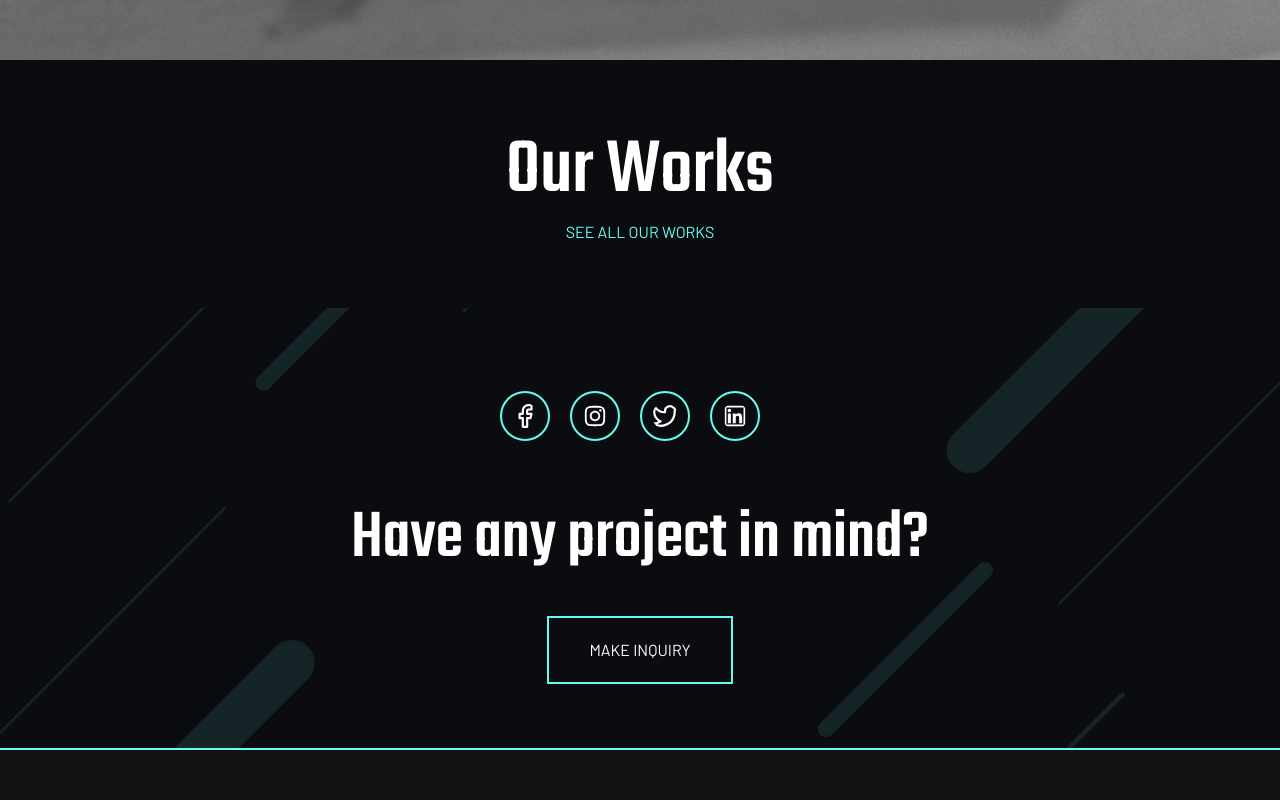
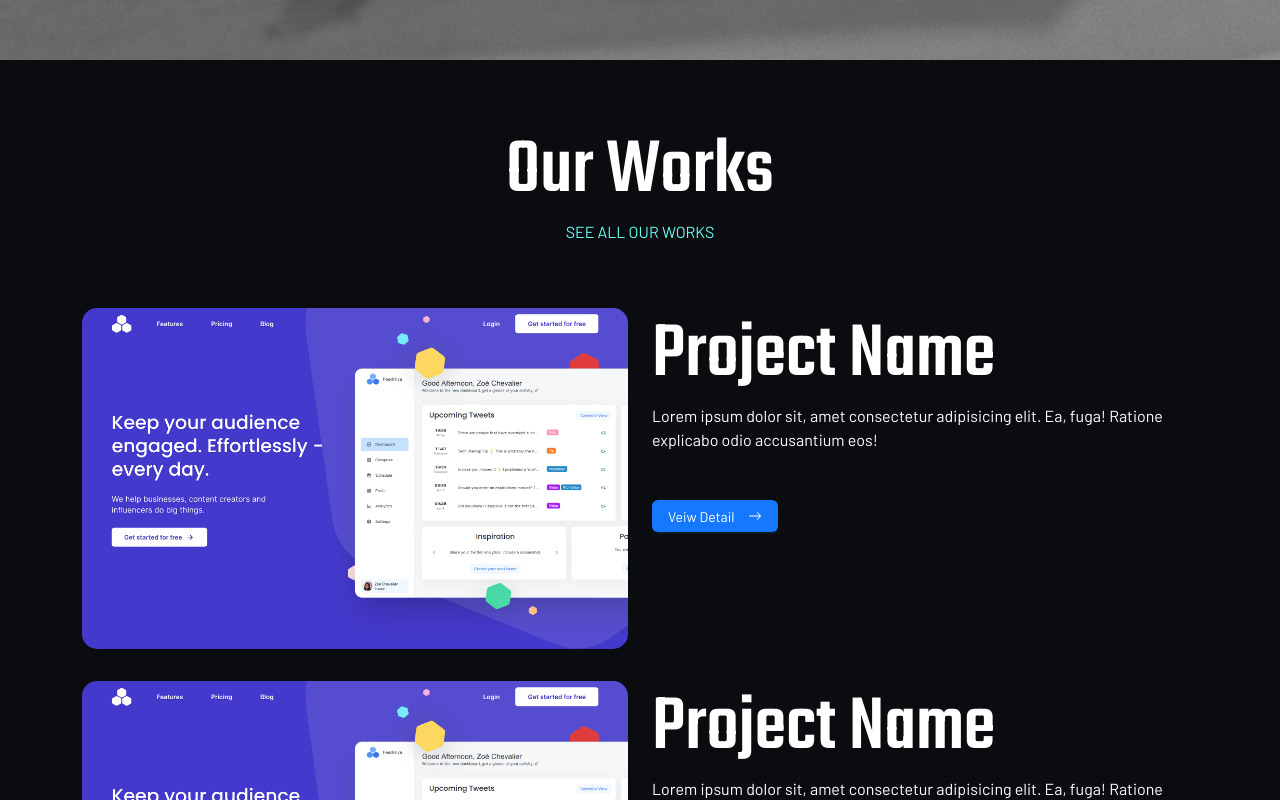
Before and after one commit to arifmunir77/portfolio-1, a React (Create React App) app: page /work in a window 1280 px wide. Shown: the part 740-1540 px from the top of the page. Built offline with nearby package versions, Linux system fonts and the light colour scheme.

Commit message:
modal added and work section updated

```diff
--- a/src/App.tsx
+++ b/src/App.tsx
@@ -1,11 +1,9 @@
 import { BrowserRouter as Router, Routes, Route } from "react-router-dom";
 import GlobalStyle from "globalStyles";
 import { useEffect } from "react";
-import { HomeCom, WorkCom } from "components";
+import { HomeCom, WorkCom, ServicesCom, AboutUsCom } from "components";
 import { motion, useMotionValue, useSpring } from "framer-motion";
-import { Footer, InQuirySection, Navbar } from "components/common";
-import ServicesCom from "components/servicesCom";
-import AboutUsCom from "components/aboutUsCom";
+import { Footer, InQuirySection } from "components/common";
 
 function App() {
   const cursorX = useMotionValue(-100);
--- a/src/assets/index.ts
+++ b/src/assets/index.ts
@@ -16,3 +16,4 @@ export { default as sericesWorkImg } from "./images/sericesWorkImg.png";
 export { default as WorkBgImg } from "./images/WorkBgImg.png";
 export { default as bg } from "./images/bg.png";
 export { default as AboutUsHero } from "./images/AboutUsHero.png";
+export { default as OurWorkImgOne } from "./images/OurWorkImgOne.png";
--- a/src/components/aboutUsCom/countUp/index.tsx
+++ b/src/components/aboutUsCom/countUp/index.tsx
@@ -1,4 +1,4 @@
-import { CountUpWrapper, IconHeading, IconText, IconWrapper } from "./element";
+import { CountUpWrapper, IconText, IconWrapper } from "./element";
 import { MainCol, MainContainer, MainRow } from "components/common";
 import { RiContactsLine } from "react-icons/ri";
 import CountUpComponent from "react-countup";
--- a/src/components/common/index.ts
+++ b/src/components/common/index.ts
@@ -5,3 +5,4 @@ export { default as Footer } from "./footer";
 export { default as ToastMessage } from "./toastMessage";
 export { default as Loader } from "./loader";
 export { default as InQuirySection } from "./inQuirySection";
+export { default as modal } from "./modal";
--- /dev/null
+++ b/src/components/common/modal/element.ts
@@ -0,0 +1,23 @@
+import styled from "styled-components";
+
+export const ModalWrapper = styled.div`
+  button.ant-btn.css-dev-only-do-not-override-w8mnev.ant-btn-primary {
+    background: transparent;
+    border: none;
+    box-shadow: none;
+    color: #66fcf1;
+    margin-top: 2rem;
+
+    &:focus {
+      box-shadow: none !important;
+    }
+  }
+  .arrow-icon {
+    margin-left: 5px;
+  }
+
+  .ant-modal > .ant-modal-content {
+    /* background-color: transparent !important; */
+    box-shadow: none !important;
+  }
+`;
--- /dev/null
+++ b/src/components/common/modal/index.tsx
@@ -0,0 +1,40 @@
+import React, { useState } from "react";
+import { Button, Modal } from "antd";
+import { ModalWrapper } from "./element";
+import { BsArrowRight } from "react-icons/bs";
+
+const WorkModal = () => {
+  const [isModalOpen, setIsModalOpen] = useState(false);
+
+  const showModal = () => {
+    setIsModalOpen(true);
+  };
+
+  const handleOk = () => {
+    setIsModalOpen(false);
+  };
+
+  const handleCancel = () => {
+    setIsModalOpen(false);
+  };
+
+  return (
+    <ModalWrapper>
+      <Button type="primary" onClick={showModal}>
+        Veiw Detail <BsArrowRight className="arrow-icon" />
+      </Button>
+      <Modal
+        title="Basic Modal"
+        open={isModalOpen}
+        onOk={handleOk}
+        onCancel={handleCancel}
+      >
+        <p className="bb">Some contents...</p>
+        <p>Some contents...</p>
+        <p>Some contents...</p>
+      </Modal>
+    </ModalWrapper>
+  );
+};
+
+export default WorkModal;
--- a/src/components/common/navbar/index.tsx
+++ b/src/components/common/navbar/index.tsx
@@ -11,7 +11,7 @@ import { useState } from "react";
 import { MenuButton } from "./icon";
 import { AnimatePresence } from "framer-motion";
 import { Link } from "react-router-dom";
-import { logo, videoLogo } from "assets";
+import { videoLogo } from "assets";
 import { Image } from "react-bootstrap";
 
 function Topbar() {
--- a/src/components/data/index.tsx
+++ b/src/components/data/index.tsx
@@ -15,6 +15,7 @@ import {
   workImgFour,
   workImgFive,
   workImgSix,
+  OurWorkImgOne,
 } from "assets";
 
 export const heroCardData = [
@@ -103,3 +104,24 @@ export const workCardData = [
     img: workImgSix,
   },
 ];
+
+export const OurWorkData = [
+  {
+    id: 1,
+    img: OurWorkImgOne,
+    heading: "Project Name",
+    text: "Lorem ipsum dolor sit, amet consectetur adipisicing elit. Ea, fuga! Ratione explicabo odio accusantium eos! ",
+  },
+  {
+    id: 2,
+    img: OurWorkImgOne,
+    heading: "Project Name",
+    text: "Lorem ipsum dolor sit, amet consectetur adipisicing elit. Ea, fuga! Ratione explicabo odio accusantium eos! ",
+  },
+  {
+    id: 3,
+    img: OurWorkImgOne,
+    heading: "Project Name",
+    text: "Lorem ipsum dolor sit, amet consectetur adipisicing elit. Ea, fuga! Ratione explicabo odio accusantium eos! ",
+  },
+];
--- a/src/components/index.ts
+++ b/src/components/index.ts
@@ -1,2 +1,4 @@
 export { default as HomeCom } from "./homeCom";
 export { default as WorkCom } from "./workCom";
+export { default as ServicesCom } from "./servicesCom";
+export { default as AboutUsCom } from "./aboutUsCom";
--- a/src/components/workCom/ourWork/element.ts
+++ b/src/components/workCom/ourWork/element.ts
@@ -6,6 +6,19 @@ export const OurWorkWrapper = styled.div`
   .ourContainer {
     margin-top: 4rem;
     margin-bottom: 4rem;
+  }
+
+  .left {
+    margin-top: 2rem;
+    margin-bottom: 2rem;
+    margin-left: 30px;
+    @media (max-width: 991.98px) {
+      margin-left: 0;
+    }
+  }
+
+  .TopMargin {
+    margin-top: 2rem;
   }
 `;
 
@@ -22,21 +35,34 @@ export const OurWorkText = styled.p`
   color: #66fcf1;
 `;
 
-export const TabWrapper = styled.div`
-  .ant-tabs-top > .ant-tabs-nav::before {
-    border-bottom: none !important;
-  }
+export const OurWorkImg = styled.img`
+  border-radius: 15px;
+`;
 
-  .ant-tabs .ant-tabs-tab-btn {
-    color: #fff;
-    outline: none;
-    transition: all 0.3s;
-  }
-
-  .ant-tabs .ant-tabs-tab.ant-tabs-tab-active .ant-tabs-tab-btn {
-    color: #000;
-    text-shadow: 0 0 0.25px currentcolor;
-    background: #66fcf1;
-    padding: 10px 30px;
+export const OurWorkProjectHeading = styled.h1`
+  font-size: 80px;
+  font-family: "Teko";
+  color: #fff;
+  margin-bottom: 0;
+  @media (max-width: 991.98px) {
+    text-align: center;
   }
 `;
+export const OurWorkProjectText = styled.p`
+  color: #fff;
+  @media (max-width: 991.98px) {
+    text-align: center;
+  }
+`;
+
+export const OurWorkProjectButton = styled.button`
+  color: #66fcf1;
+  background: transparent;
+  border: none;
+  margin-top: 2rem;
+  @media (max-width: 991.98px) {
+    display: block;
+    margin-left: auto;
+    margin-right: auto;
+  }
+`;
--- a/src/components/workCom/ourWork/index.tsx
+++ b/src/components/workCom/ourWork/index.tsx
@@ -1,5 +1,15 @@
-import { OurWorkHeading, OurWorkText, OurWorkWrapper } from "./element";
-import { MainContainer } from "components/common";
+import {
+  OurWorkHeading,
+  OurWorkImg,
+  OurWorkProjectButton,
+  OurWorkProjectHeading,
+  OurWorkProjectText,
+  OurWorkText,
+  OurWorkWrapper,
+} from "./element";
+import { MainCol, MainContainer, MainRow } from "components/common";
+import { OurWorkData } from "components/data";
+import WorkModal from "components/common/modal";
 
 const OurWork = () => {
   return (
@@ -9,6 +19,21 @@ const OurWork = () => {
           <OurWorkHeading>Our Works</OurWorkHeading>
           <OurWorkText>SEE ALL OUR WORKS</OurWorkText>
         </div>
+
+        {OurWorkData.map((item) => (
+          <MainRow className="TopMargin">
+            <MainCol lg={6}>
+              <OurWorkImg className="img-fluid" src={item.img} />
+            </MainCol>
+            <MainCol lg={6} className="Left">
+              <OurWorkProjectHeading>{item.heading}</OurWorkProjectHeading>
+              <OurWorkProjectText>{item.text}</OurWorkProjectText>
+              <OurWorkProjectButton>
+                <WorkModal />
+              </OurWorkProjectButton>
+            </MainCol>
+          </MainRow>
+        ))}
       </MainContainer>
     </OurWorkWrapper>
   );
```
Also changed, not shown: src/assets/images/OurWorkImgOne.png (added).
